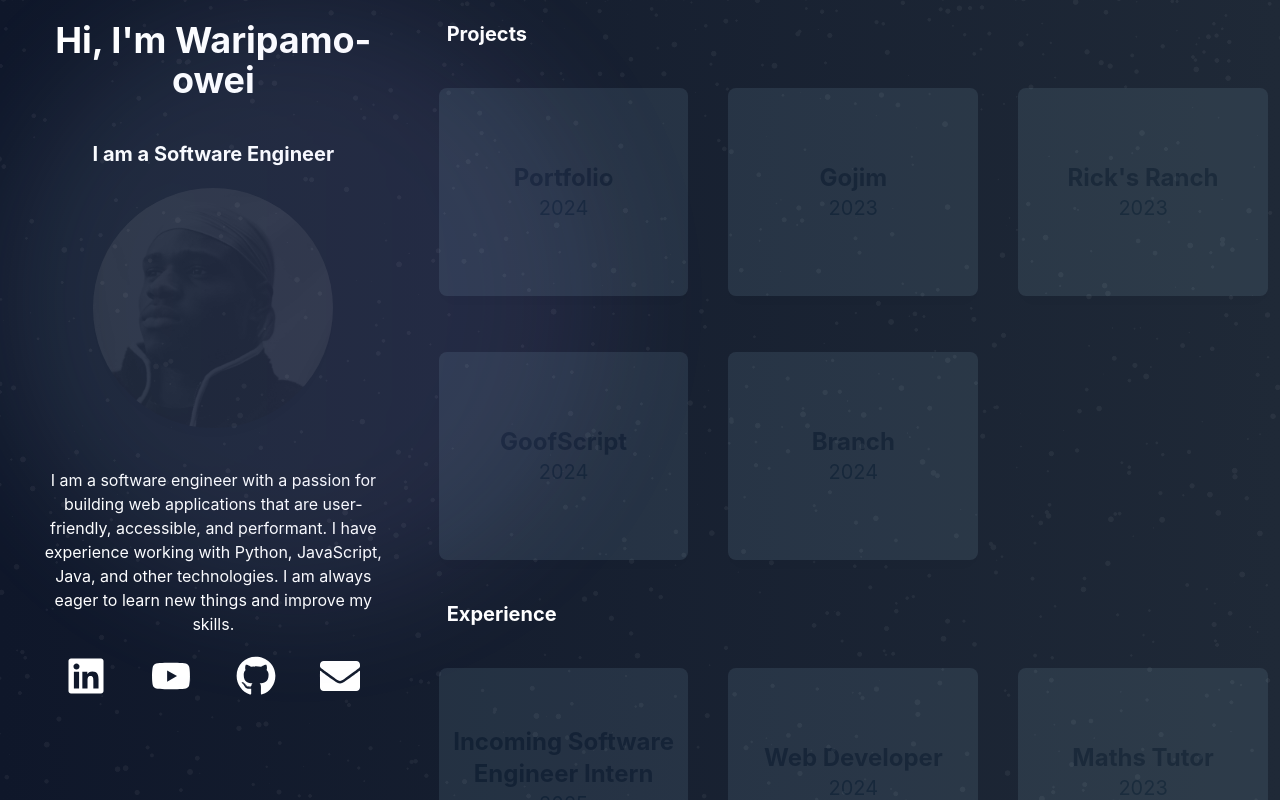
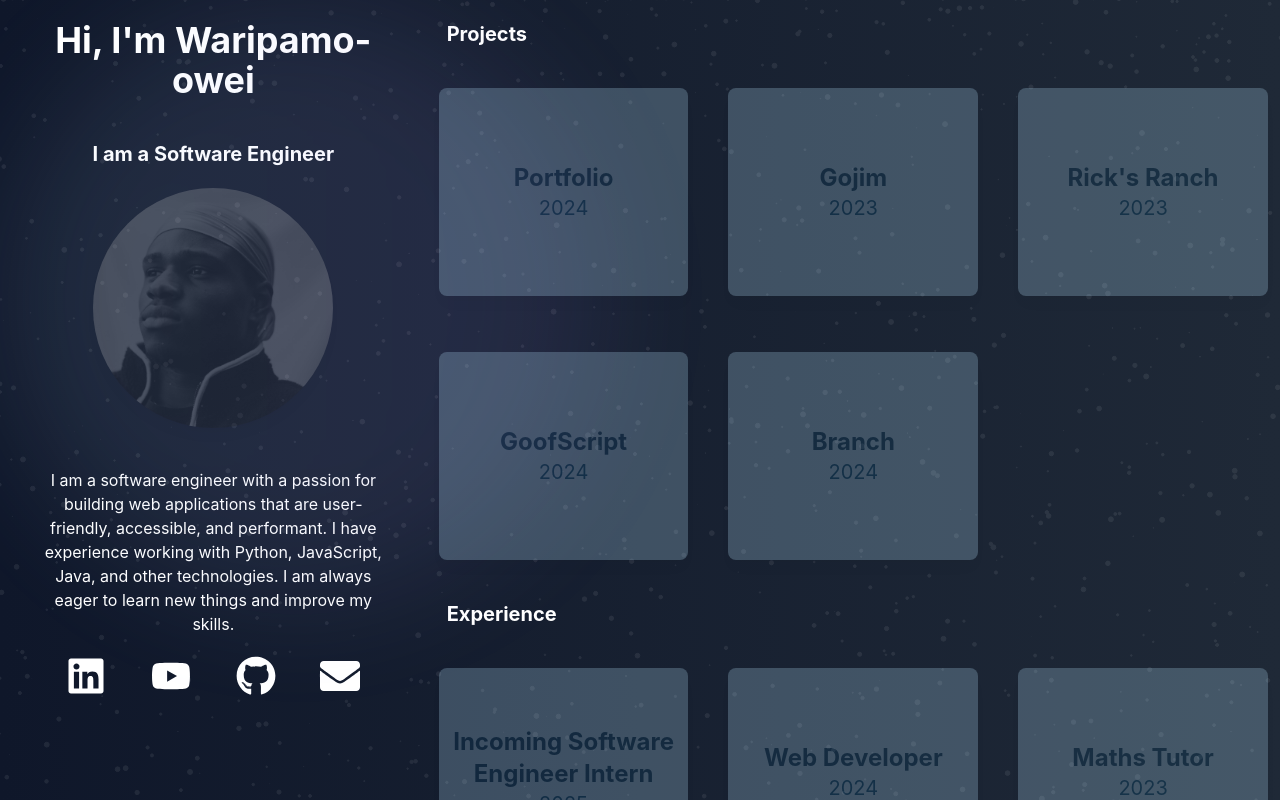
Before and after one commit to wdudafa/wdudafa, a React (Create React App) app: page / in a window 1280 px wide. Built offline with nearby package versions, Linux system fonts and the light colour scheme; a web font is replaced by a local one.

Commit message:
Refactor DarkImage component to use DarkDiv for opacity handling and improve hover effects; adjust opacity values in DarkDiv and ParticleContainer for better visual consistency.

```diff
--- a/src/App.tsx
+++ b/src/App.tsx
@@ -90,7 +90,8 @@ function App() {
                   lightRadius={lightRadius}
                   src={"me.JPG"}
                   alt="Waripamo-owei Dudafa"
-                  className="w-60 h-60 rounded-full object-cover hover:border-4 border-sky-200 transition-all duration-500 shadow-lg"
+                  className="w-60 h-60 rounded-full  transition-all duration-500 ease-in-out transform hover:scale-105 shadow-lg"
+                  imageClassName="w-60 h-60 rounded-full object-cover transition-all duration-500 ease-in-out transform hover:scale-105 hover:border-4 border-sky-200"
                   setHovering={setHovering}
                 />
               </div>
--- a/src/components/dark-div.tsx
+++ b/src/components/dark-div.tsx
@@ -15,7 +15,8 @@ const DarkDiv = ({
   setHovering = (hovering: boolean) => {},
   onClick = () => {},
 }: Props) => {
-  const [imageOpacity, setOpacity] = useState(0.1);
+  const defaultOpacity = 0.25;
+  const [divOpacity, setOpacity] = useState(defaultOpacity);
   const divRef = useRef<HTMLDivElement>(null);
 
   useEffect(() => {
@@ -31,7 +32,7 @@ const DarkDiv = ({
         const newOpacity = 1 - distanceFromItem / lightRadius;
 
         if (newOpacity < 0.1) {
-          setOpacity(0.1);
+          setOpacity(defaultOpacity);
         } else if (newOpacity > 1) {
           setOpacity(1);
         } else {
@@ -51,7 +52,7 @@ const DarkDiv = ({
     <div
       ref={divRef}
       className={className}
-      style={{ opacity: imageOpacity }}
+      style={{ opacity: divOpacity }}
       onMouseEnter={() => {
         setHovering(true);
       }}
--- a/src/components/dark-image.tsx
+++ b/src/components/dark-image.tsx
@@ -1,66 +1,35 @@
 import { useEffect, useState, useRef } from "react";
+import DarkDiv from "./dark-div";
 
 interface Props {
   src: string;
+  alt: string;
+  className: string;
   lightRadius: number;
+  imageClassName: string;
   setHovering?: (hovering: boolean) => void;
-  className: string;
-  alt: string;
 }
 
 const DarkImage = ({
   src,
+  alt,
+  className,
   lightRadius,
-  className,
-  alt,
+  imageClassName,
   setHovering = (hovering: boolean) => {},
 }: Props) => {
-  const [imageOpacity, setOpacity] = useState(0.1);
-  const imageRef = useRef<HTMLImageElement>(null);
-
-  useEffect(() => {
-    const handleMouseMove = (event: MouseEvent) => {
-      if (imageRef.current) {
-        const rect = imageRef.current.getBoundingClientRect();
-        const itemCenterX = rect.left + rect.width / 2;
-        const itemCenterY = rect.top + rect.height / 2;
-
-        const dx = event.clientX - itemCenterX;
-        const dy = event.clientY - itemCenterY;
-        const distanceFromItem = Math.sqrt(dx * dx + dy * dy);
-        const newOpacity = 1 - distanceFromItem / lightRadius;
-
-        if (newOpacity < 0.1) {
-          setOpacity(0.1);
-        } else if (newOpacity > 1) {
-          setOpacity(1);
-        } else {
-          setOpacity(newOpacity);
-        }
-      }
-    };
-
-    window.addEventListener("mousemove", handleMouseMove);
-
-    return () => {
-      window.removeEventListener("mousemove", handleMouseMove);
-    };
-  });
-
   return (
-    <img
-      ref={imageRef}
-      src={require("../assets/" + src)}
-      alt={alt}
+    <DarkDiv
+      lightRadius={lightRadius}
+      setHovering={setHovering}
       className={className}
-      style={{ opacity: imageOpacity }}
-      onMouseEnter={() => {
-        setHovering(true);
-      }}
-      onMouseLeave={() => {
-        setHovering(false);
-      }}
-    />
+    >
+      <img
+        alt={alt}
+        src={require("../assets/" + src)}
+        className={imageClassName}
+      />
+    </DarkDiv>
   );
 };
 
--- a/src/components/particle-container.tsx
+++ b/src/components/particle-container.tsx
@@ -29,7 +29,7 @@ const ParticleContainer = () => {
       ref={canvasRef}
       width={screenWidth}
       height={screenHeight}
-      style={{ opacity: 0.05 }}
+      style={{ opacity: 0.075 }}
       className="absolute w-full h-full"
     />
   );
```
